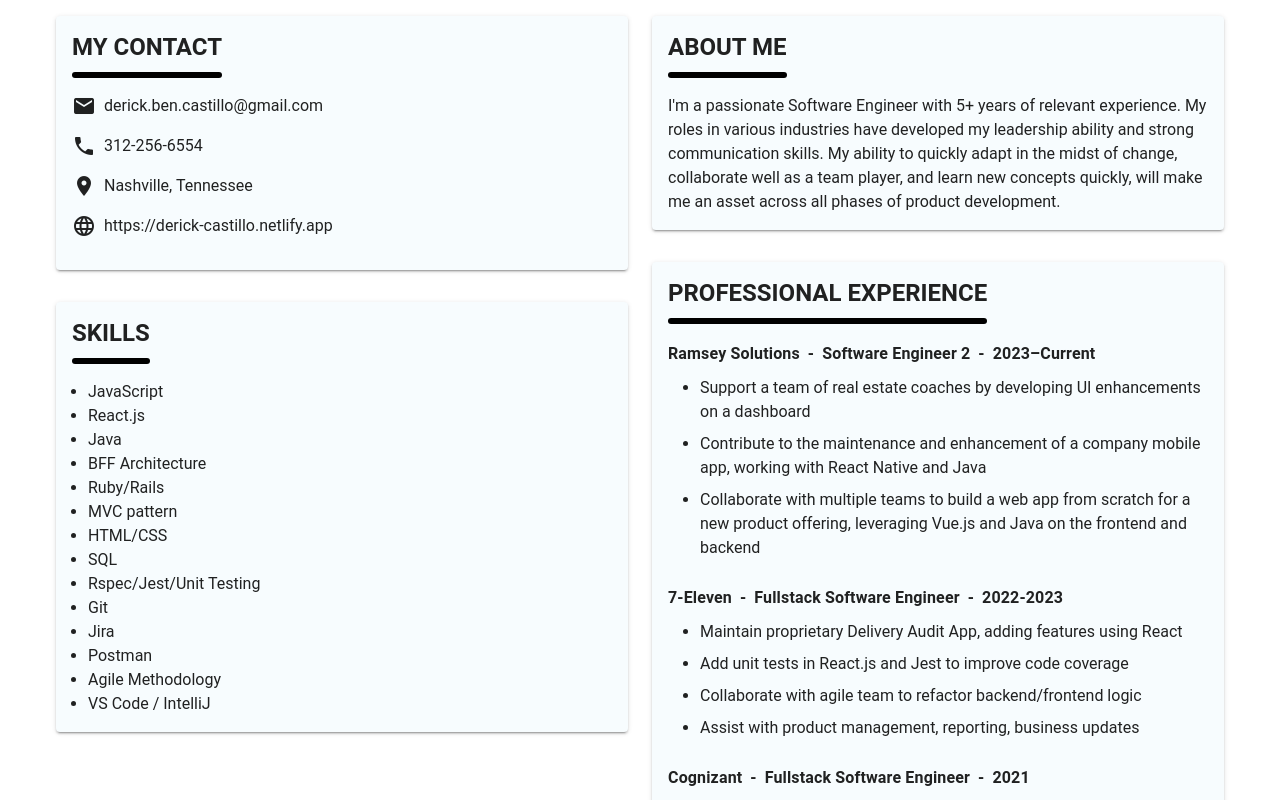
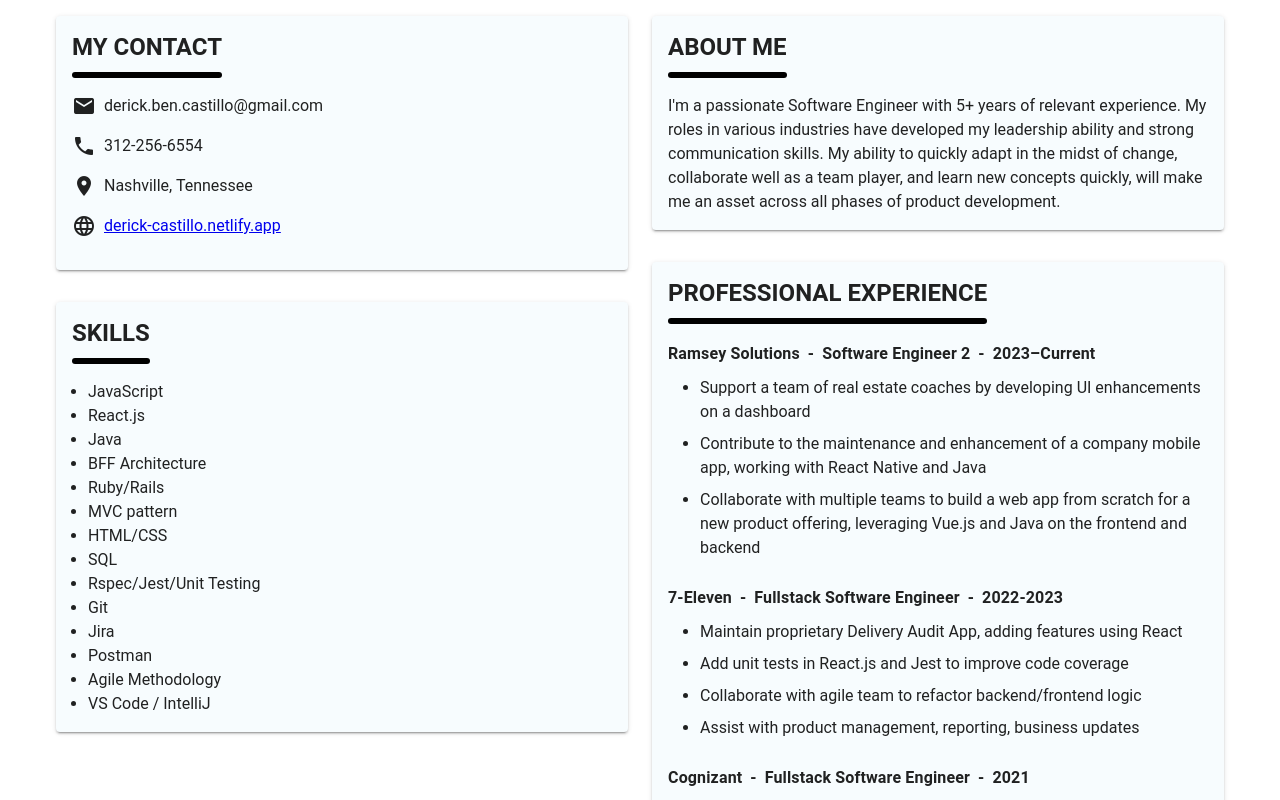
Before and after one commit to dbcastillo/portfolio2025, a Vue app: page / in a window 1280 px wide. Shown: the top 800 px of the page. Built offline with nearby package versions, Linux system fonts and the light colour scheme.

Commit message:
update portfolio link to clickable link

```diff
--- a/src/App.vue
+++ b/src/App.vue
@@ -24,7 +24,9 @@
             </p>
             <p class="mb-4 d-flex align-center">
               <v-icon class="me-2" icon="mdi-web"/>
-              https://derick-castillo.netlify.app
+              <a href="https://derick-castillo.netlify.app" rel="noopener noreferrer" target="_blank">
+                derick-castillo.netlify.app
+              </a>
             </p>
           </v-sheet>
 
```
